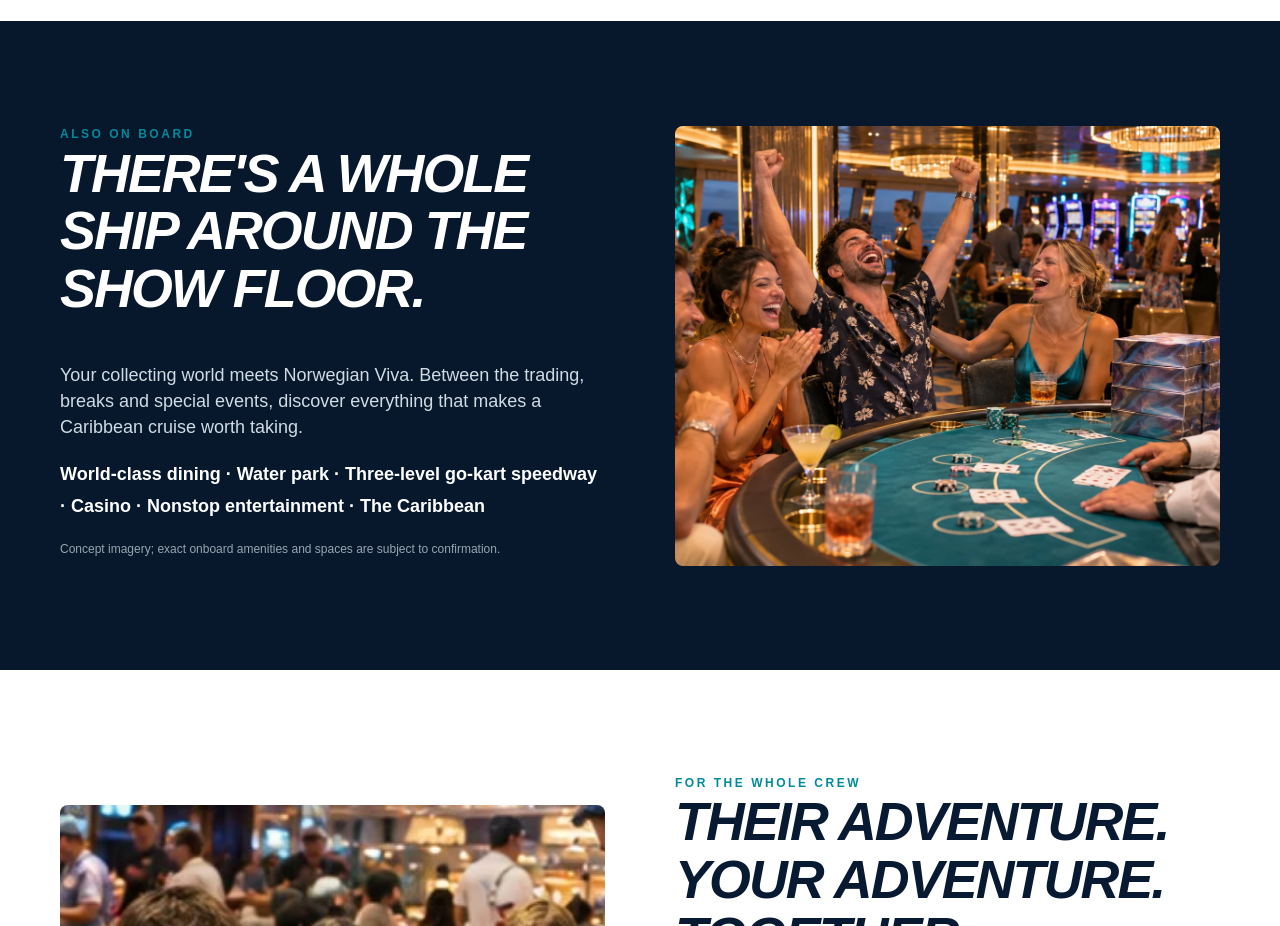
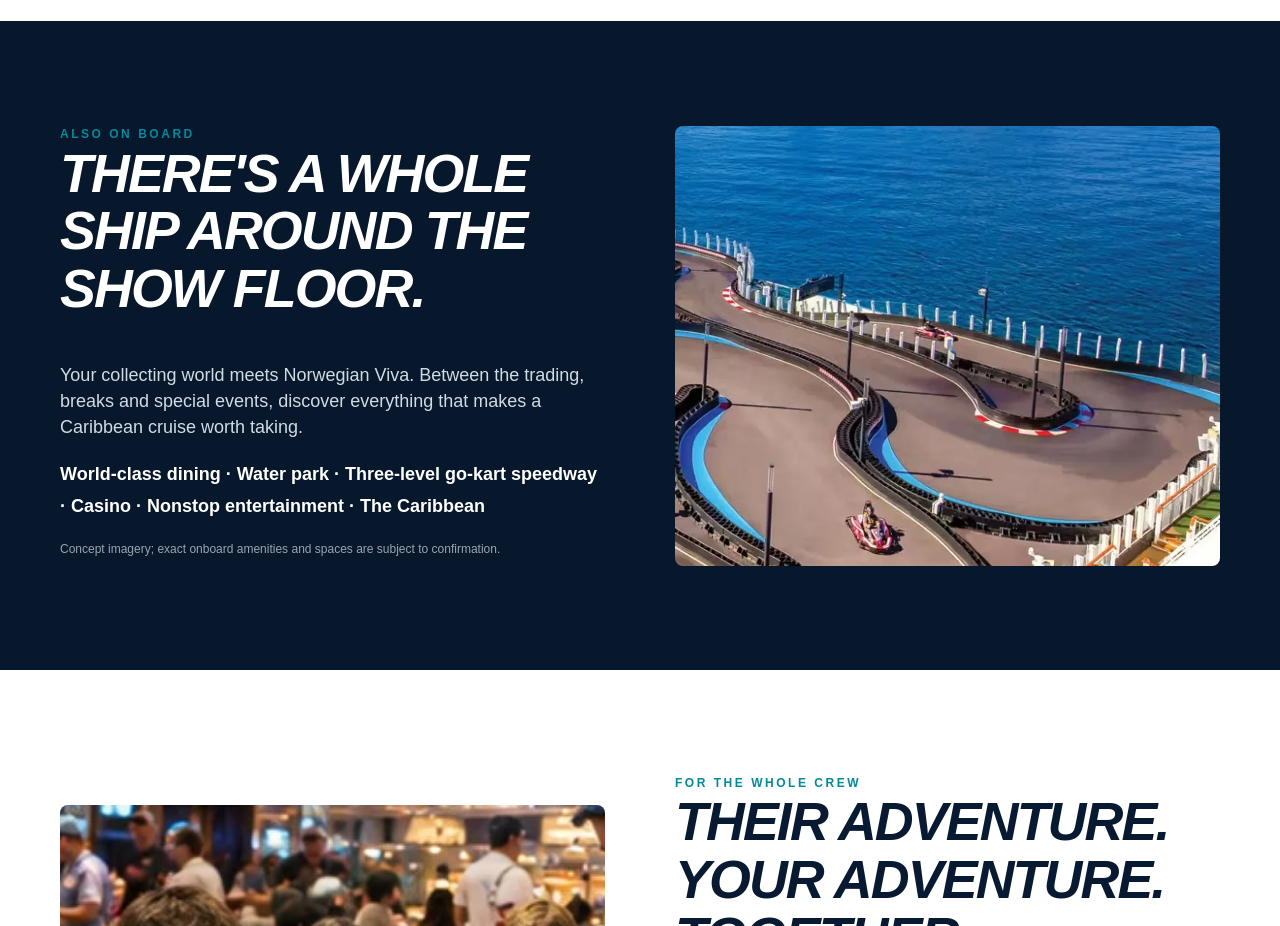
Before and after one commit to drewsventures/haul-at-sea-review, a plain HTML site: page index.html in a window 1280 px wide. Shown: the part 2260-3186 px from the top of the page. Drawn offline with Linux system fonts and the light colour scheme.

Commit message:
Use the go-kart speedway image in the ship section
Replaces the casino image with the supplied aerial of the top-deck
speedway, cropped to the racetrack at 3:2 to fit the slot.

The crop deliberately starts right of x1120 in the source, where the hull
lettering reads NORWEGIAN BLISS. The site is about Norwegian Viva, so
leaving that legible would have put another ship's name on the page.

Co-Authored-By: Claude Opus 5 <noreply@anthropic.com>
Claude-Session: https://claude.ai/code/session_01JsHuq6YDcGMWZy7DMibXqc

```diff
--- a/index.html
+++ b/index.html
@@ -13,7 +13,7 @@
 <article><img alt="Young collectors trading cards together" loading="lazy" src="assets/05_kids_collecting.webp"/><span class="card-number">05</span><h3>Kids at Sea</h3><p>A collecting experience built for the next generation, with supervised activities and new friends to meet.</p></article>
 <article><img alt="Friends enjoying cards on a sunset deck" loading="lazy" src="assets/04_poolside_rip.webp"/><span class="card-number">06</span><h3>Bring Your Crew</h3><p>The show continues over dinner, by the pool and into the night. Your favorite people make it unforgettable.</p></article>
 </div><p class="concept-caption">Concept imagery illustrates planned experiences; final programming and onboard locations are subject to confirmation.</p></section>
-<section class="section ship" id="ship"><div class="shell split"><div><span class="section-tag">ALSO ON BOARD</span><h2>There's a whole ship around the show floor.</h2><p>Your collecting world meets Norwegian Viva. Between the trading, breaks and special events, discover everything that makes a Caribbean cruise worth taking.</p><p class="ship-features">World-class dining · Water park · Three-level go-kart speedway · Casino · Nonstop entertainment · The Caribbean</p><p class="fine photo-disclaimer">Concept imagery; exact onboard amenities and spaces are subject to confirmation.</p></div><img alt="Guests celebrating at a casino table on board, concept imagery" loading="lazy" src="assets/08_casino_night.webp"/></div></section>
+<section class="section ship" id="ship"><div class="shell split"><div><span class="section-tag">ALSO ON BOARD</span><h2>There's a whole ship around the show floor.</h2><p>Your collecting world meets Norwegian Viva. Between the trading, breaks and special events, discover everything that makes a Caribbean cruise worth taking.</p><p class="ship-features">World-class dining · Water park · Three-level go-kart speedway · Casino · Nonstop entertainment · The Caribbean</p><p class="fine photo-disclaimer">Concept imagery; exact onboard amenities and spaces are subject to confirmation.</p></div><img alt="Go-kart speedway on a ship's top deck above the ocean, concept imagery" loading="lazy" src="assets/go-kart-speedway.webp"/></div></section>
 <section class="section family shell" id="kids"><div class="split"><img alt="Young collectors enjoying a card trading activity with adults nearby" loading="lazy" src="assets/family-alternate.webp"/><div><span class="section-tag">FOR THE WHOLE CREW</span><h2>Their adventure. Your adventure. Together.</h2><p>The kids will have an experience to call their own. HAUL plans supervised collecting activities and programming so parents can spend time exploring showrooms, trading, and reconnecting with their crew.</p><div class="chips"><span>Kids Trade Show</span><span>Shipwide Scavenger Hunt</span><span>Junior Breakers</span><span>Collector Challenges</span></div><p class="fine">Kids Trade Show, scavenger hunt, Junior Breakers and Collector Challenges are planned concepts. Final age ranges, schedules and supervision details will be published before sailing.</p></div></div></section>
 <section class="section founding" id="founding"><div class="shell founding-shell">
 <div class="founding-flag"><span class="section-tag">FEBRUARY 4–7, 2028 · INAUGURAL SAILING</span><span class="founding-est">EST. 2028</span></div>
```
Also changed, not shown: assets/go-kart-speedway.webp (added).
